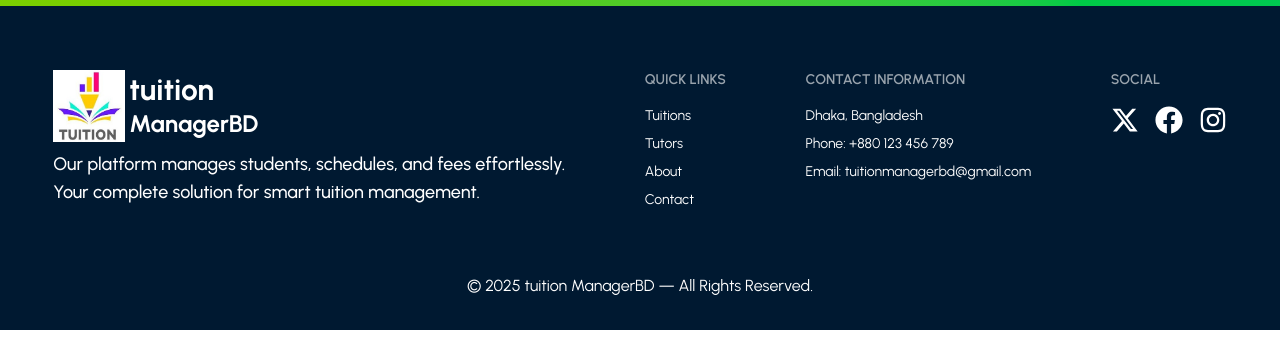
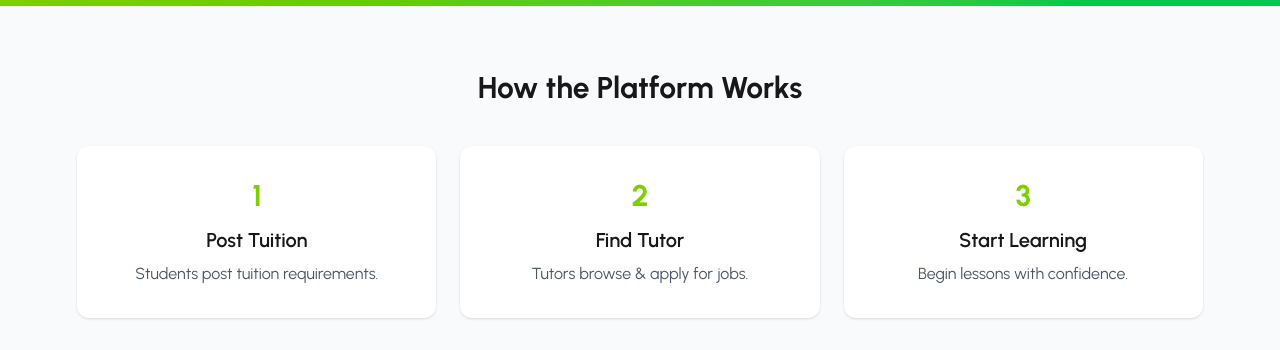
Before and after one commit to imtiaz8936/Tuition-Manager-BD-Client, a React (Vite) app: page / in a window 1280 px wide. Shown: the part 602-952 px from the top of the page. Built offline with nearby package versions, Linux system fonts and the light colour scheme; no server answers.

Commit message:
howItworks section added

```diff
--- a/src/pages/home/home/Home.jsx
+++ b/src/pages/home/home/Home.jsx
@@ -1,11 +1,13 @@
 import React from "react";
 import Hero from "../heroSection/Hero";
+import HowItWorks from "../howItWorks/HowItWorks";
 
 const Home = () => {
   return (
     <div>
       Home
       <Hero></Hero>
+      <HowItWorks></HowItWorks>
     </div>
   );
 };
--- /dev/null
+++ b/src/pages/home/howItWorks/HowItWorks.jsx
@@ -0,0 +1,31 @@
+const HowItWorks = () => {
+  const steps = [
+    { title: "Post Tuition", desc: "Students post tuition requirements." },
+    { title: "Find Tutor", desc: "Tutors browse & apply for jobs." },
+    { title: "Start Learning", desc: "Begin lessons with confidence." },
+  ];
+
+  return (
+    <section className="py-16 bg-gray-50">
+      <div className="middle px-6">
+        <h2 className="text-3xl font-bold text-center mb-10">
+          How the Platform Works
+        </h2>
+
+        <div className="grid md:grid-cols-3 gap-6 text-center">
+          {steps.map((s, i) => (
+            <div key={i} className="bg-white p-8 rounded-xl shadow">
+              <div className="text-3xl font-bold text-lime-500 mb-3">
+                {i + 1}
+              </div>
+              <h3 className="font-semibold text-xl mb-2">{s.title}</h3>
+              <p className="text-gray-600">{s.desc}</p>
+            </div>
+          ))}
+        </div>
+      </div>
+    </section>
+  );
+};
+
+export default HowItWorks;
```
